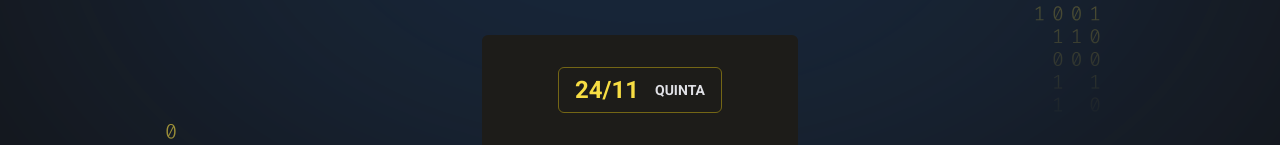
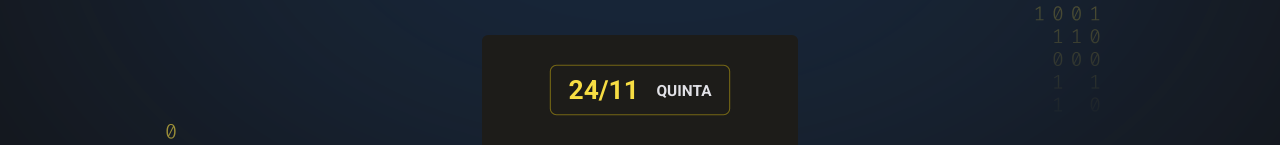
Before and after one commit to Amandatec/NLW-Copa, a plain HTML site: page index.html in a window 1280 px wide. In both pictures the pointer is over the element 640 px from the left and 238 px from the top of the page. Shown: the part 148-293 px from the top of the page. Drawn offline with Linux system fonts and the light colour scheme.

Commit message:
aplying css transform and transition on the cards

```diff
--- a/style.css
+++ b/style.css
@@ -90,3 +90,15 @@ header {
   font-size: 36px;
   line-height: 125%;
 }
+
+.card h2:hover,
+.card ul li strong:hover,
+.card ul li img:hover {
+  transform: scale(1.1);
+}
+
+.card h2,
+.card ul li strong,
+.card ul li img:hover {
+  transition: transform 0.3s;
+}
```
